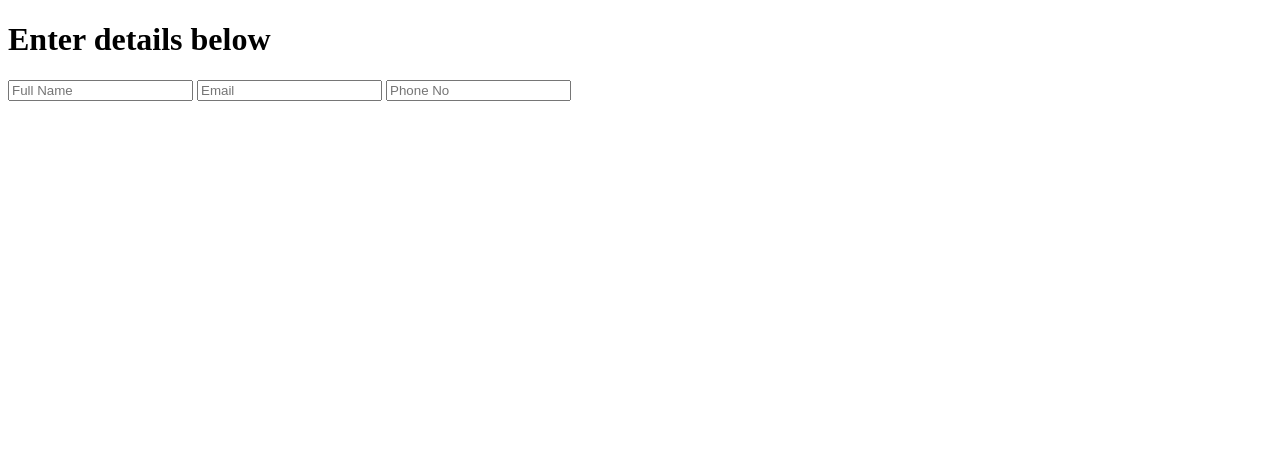
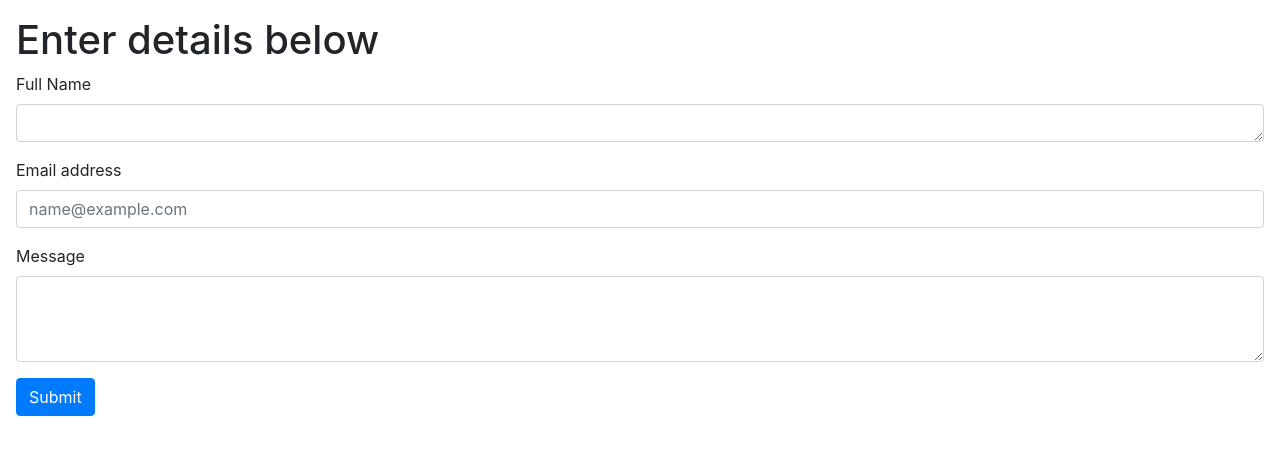
Before and after one commit to tancoder24/Xenonstack, a Django app: page /contact_us in a window 1280 px wide. Shown: the top 455 px of the page. Run offline with Django 3.2, Linux system fonts and the light colour scheme.

Commit message:
Task completed

```diff
--- a/auctions/templates/auctions/contact.html
+++ b/auctions/templates/auctions/contact.html
@@ -5,11 +5,31 @@
     <meta http-equiv='X-UA-Compatible' content='IE=edge'>
     <title>Contact</title>
     <meta name='viewport' content='width=device-width, initial-scale=1'>
+    <link rel="stylesheet" href="https://cdn.jsdelivr.net/npm/bootstrap@4.3.1/dist/css/bootstrap.min.css" integrity="sha384-ggOyR0iXCbMQv3Xipma34MD+dH/1fQ784/j6cY/iJTQUOhcWr7x9JvoRxT2MZw1T" crossorigin="anonymous">
 </head>
 <body>
-    <h1>Enter details below</h1>
-    <input type="text" name="fullName" placeholder="Full Name">
-    <input type="email" name="email" placeholder="Email">
-    <input type="text" name="phoneNo" placeholder="Phone No"
+    <div class="mt-3 ml-3 mr-3">
+        <h1>Enter details below</h1>
+        <form action="{% url 'contact_us' %}" method="POST">
+            {% csrf_token %}
+            <div class="form-group">
+                <label for="exampleFormControlTextarea1">Full Name</label>
+                <textarea class="form-control" id="exampleFormControlTextarea1" name="fullName" rows="1"></textarea>
+              </div>
+            <div class="form-group">
+              <label for="exampleFormControlInput1">Email address</label>
+              <input type="email" class="form-control" id="exampleFormControlInput1" name="email" placeholder="name@example.com">
+            </div>
+            <div class="form-group">
+              <label for="exampleFormControlTextarea1">Message</label>
+              <textarea class="form-control" id="exampleFormControlTextarea1" name="message" rows="3"></textarea>
+            </div>
+            <button type="submit" class="btn btn-primary mb-2">Submit</button>
+        </form>
+    </div>
+
+    <script src="https://code.jquery.com/jquery-3.3.1.slim.min.js" integrity="sha384-q8i/X+965DzO0rT7abK41JStQIAqVgRVzpbzo5smXKp4YfRvH+8abtTE1Pi6jizo" crossorigin="anonymous"></script>
+    <script src="https://cdn.jsdelivr.net/npm/popper.js@1.14.7/dist/umd/popper.min.js" integrity="sha384-UO2eT0CpHqdSJQ6hJty5KVphtPhzWj9WO1clHTMGa3JDZwrnQq4sF86dIHNDz0W1" crossorigin="anonymous"></script>
+    <script src="https://cdn.jsdelivr.net/npm/bootstrap@4.3.1/dist/js/bootstrap.min.js" integrity="sha384-JjSmVgyd0p3pXB1rRibZUAYoIIy6OrQ6VrjIEaFf/nJGzIxFDsf4x0xIM+B07jRM" crossorigin="anonymous"></script>
 </body>
 </html>
--- a/auctions/templates/auctions/layout.html
+++ b/auctions/templates/auctions/layout.html
@@ -41,6 +41,9 @@
                     <a class="nav-link" href="{% url 'register' %}">Register</a>
                 </li>
             {% endif %}
+            <li class="nav-item">
+                <a class="nav-link" href="https://xenonstackauction.herokuapp.com/contact_us">Contact Us</a>
+            </li>
         </ul>
         <hr>
         {% block body %}
--- a/auctions/views.py
+++ b/auctions/views.py
@@ -9,7 +9,7 @@ import urllib.request,os
 from django import forms
 from django.contrib.auth.decorators import login_required
 
-from .models import User, Listing, Bid, Comment, Watchlater
+from .models import User, Listing, Bid, Comment, Watchlater, Contact_us
 
 
 # Index page definations
@@ -254,27 +254,16 @@ def watchlater(request):
 
 # contact us
 def contact_us(request):
-    # if request.method == "POST":
-    #     username = request.POST["username"]
-    #     email = request.POST["email"]
+    if request.method == "POST":
+        # return HttpResponse("Submitted")
+        full_name = request.POST["fullName"]
+        email = request.POST["email"]
+        message = request.POST["message"]
 
-    #     # Ensure password matches confirmation
-    #     password = request.POST["password"]
-    #     confirmation = request.POST["confirmation"]
-    #     if password != confirmation:
-    #         return render(request, "auctions/register.html", {
-    #             "message": "Passwords must match."
-    #         })
+        contact = Contact_us(full_name = full_name, email= email, message = message)
+        contact.save()
 
-    #     # Attempt to create new user
-    #     try:
-    #         user = User.objects.create_user(username, email, password)
-    #         user.save()
-    #     except IntegrityError:
-    #         return render(request, "auctions/register.html", {
-    #             "message": "Username already taken."
-    #         })
-    #     login(request, user)
-    #     return HttpResponseRedirect(reverse("index"))
-    # else:
-    return render(request, "auctions/contact.html")
+        return HttpResponseRedirect(reverse("index"))
+
+    else:
+        return render(request, "auctions/contact.html")
```
Also changed, not shown: db.sqlite3.
